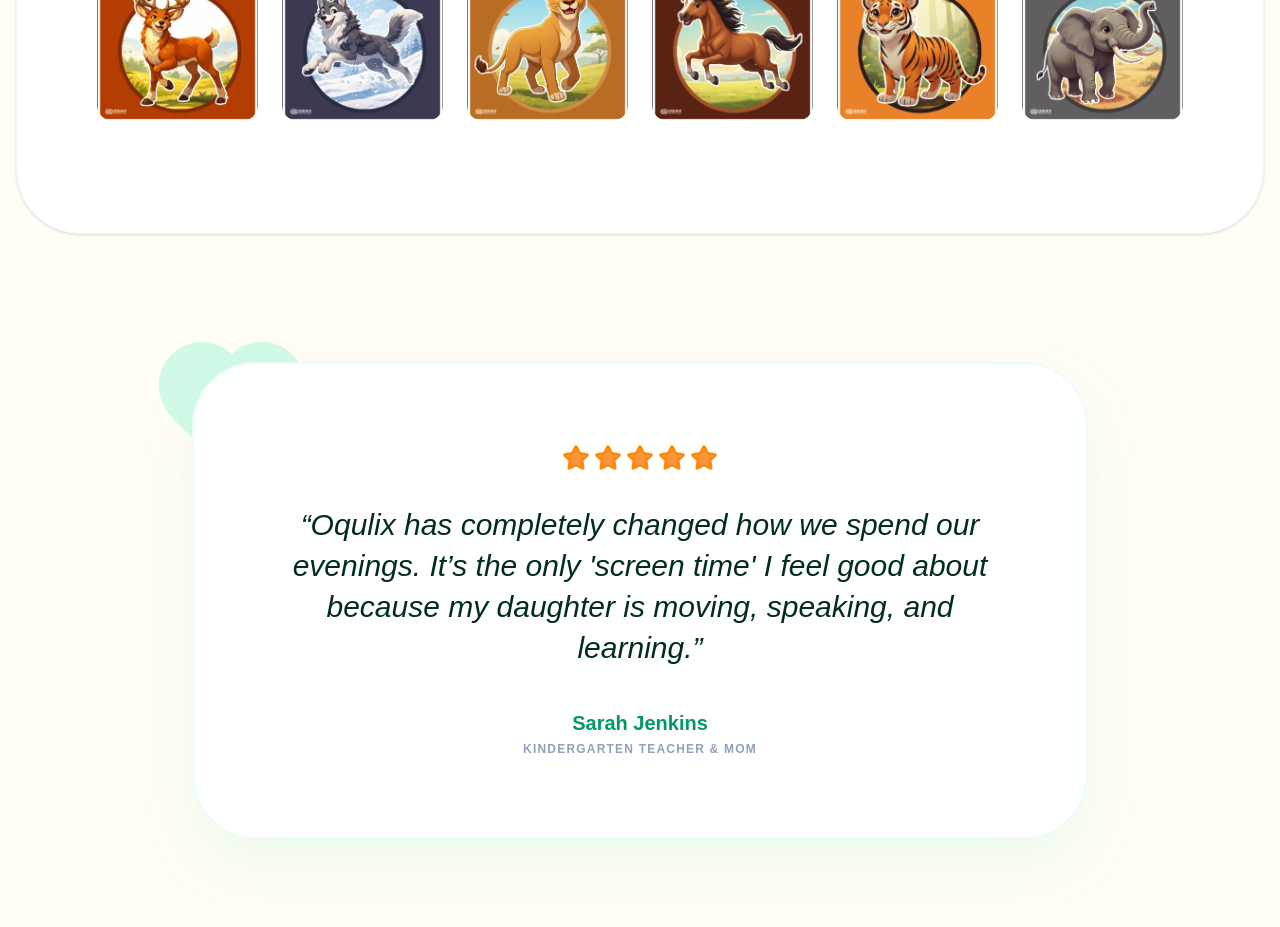
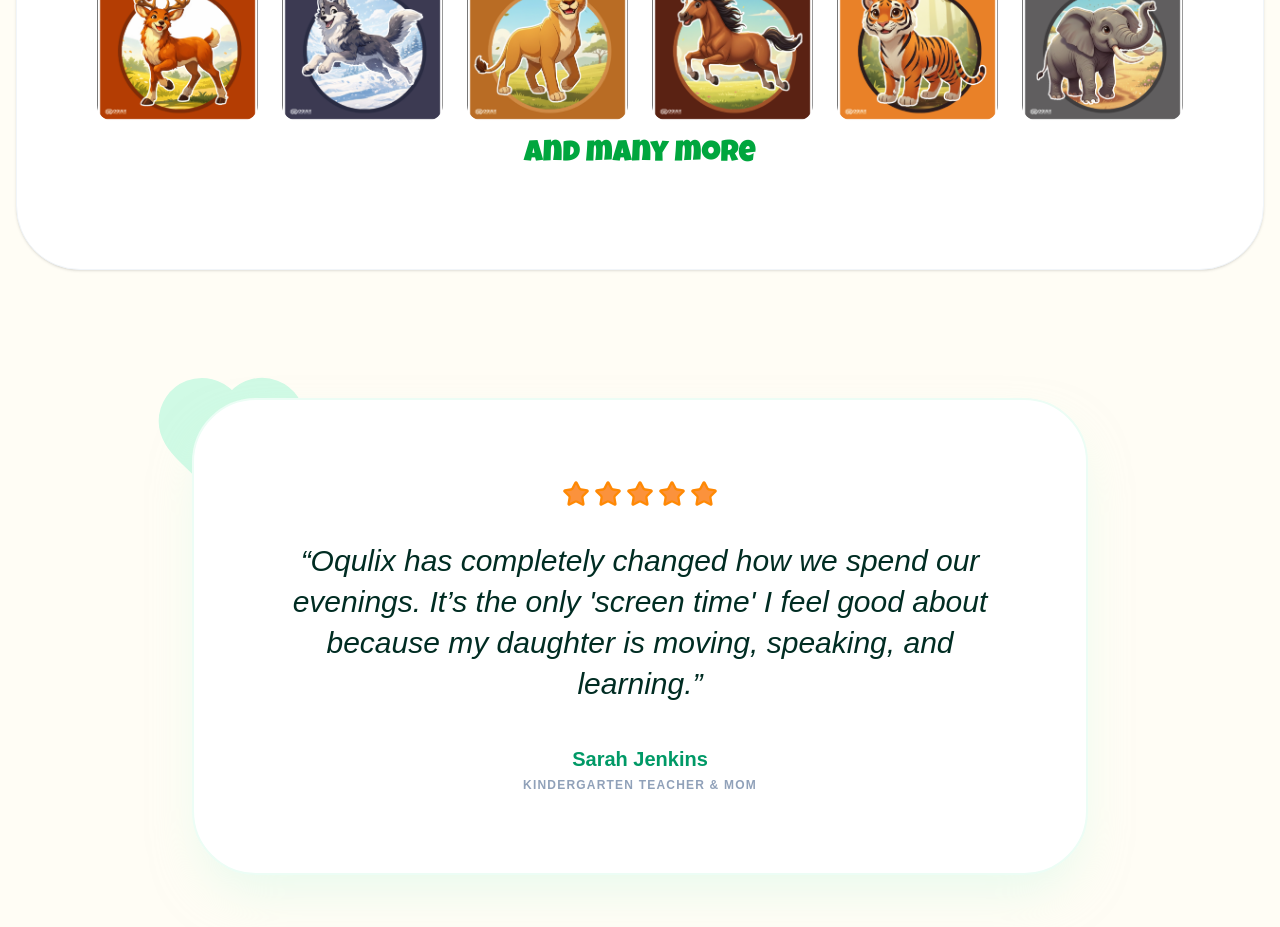
Before and after one commit to mhdhssn967/arcards, a React (Vite) app: page / in a window 1280 px wide. Shown: the part 2440-3367 px from the top of the page. Built offline with nearby package versions, Linux system fonts and the light colour scheme; a web font is replaced by a local one.

Commit message:
and manymore

```diff
--- a/src/pages/HomePage.jsx
+++ b/src/pages/HomePage.jsx
@@ -187,6 +187,7 @@
             </div>
           ))}
         </div>
+        <p style={{ fontFamily: '"Luckiest Guy", cursive'}} className="text-green-600 text-3xl text-center">And many more</p>
       </section>
 
       {/* ================= TESTIMONIAL: FLOATING CARD ================= */}
```
